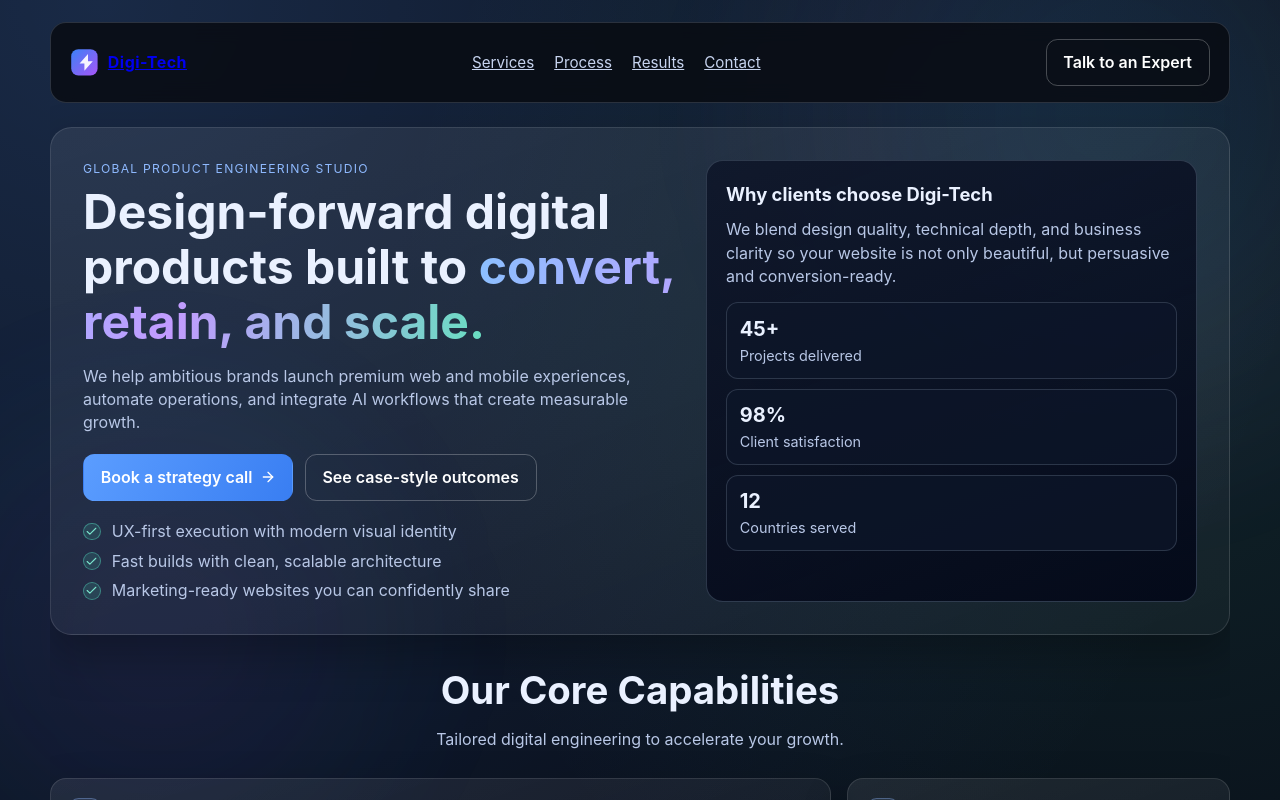
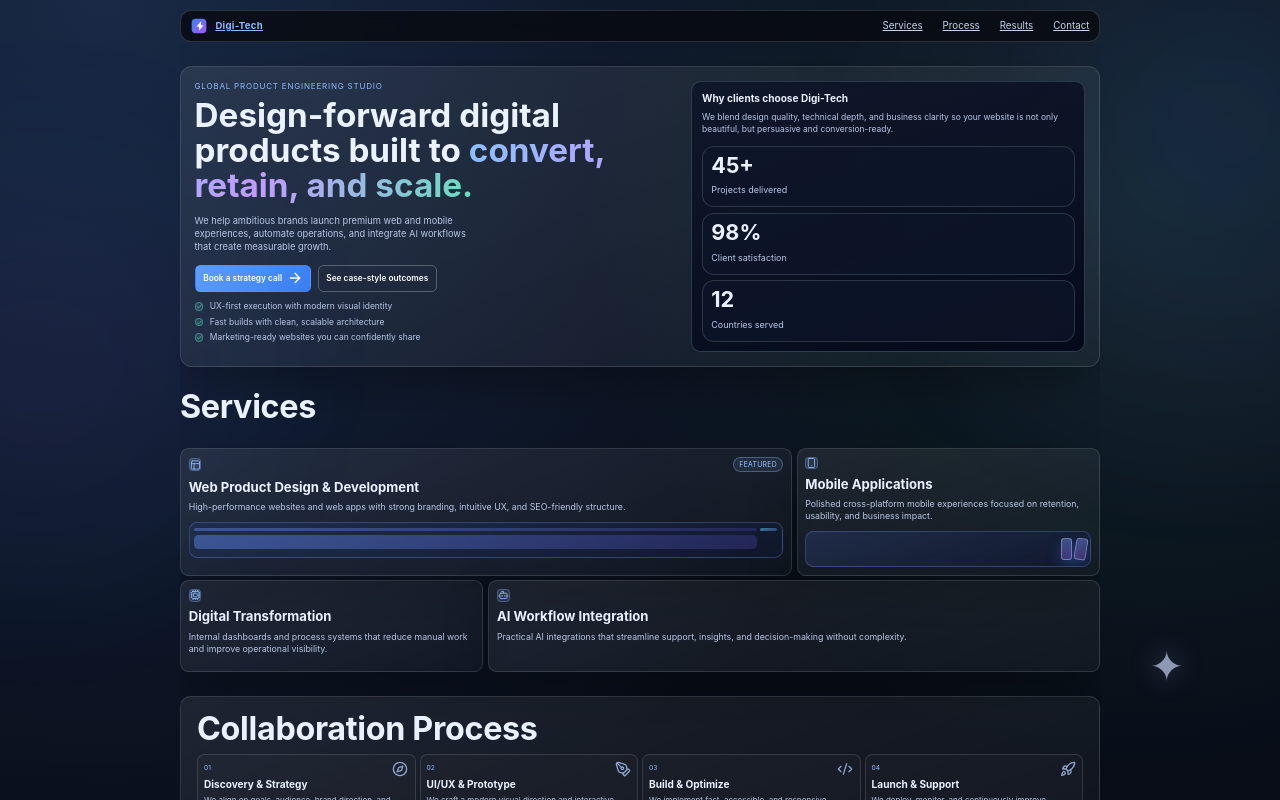
Before and after one commit to AsmaaShehataa/Digi-Tech, a React (Vite) app in the folder client/: page / in a window 1280 px wide. Shown: the top 800 px of the page. Built offline with nearby package versions, Linux system fonts and the light colour scheme.

Commit message:
feat: match landing page to gemini compact visual
Co-authored-by: Asmaa Shehata <asmaa_shihata@yahoo.com>

```diff
--- a/client/src/App.css
+++ b/client/src/App.css
@@ -42,9 +42,10 @@
 
 /* Public site */
 .public-site {
+  width: min(920px, 100% - 1.6rem);
   gap: 1.5rem;
   position: relative;
-  padding-bottom: 2rem;
+  padding: 0.6rem 0 2.5rem;
 }
 
 .premium-v2 {
@@ -61,21 +62,32 @@
 }
 
 .glow-one {
-  width: 760px;
-  height: 760px;
-  background: radial-gradient(circle, rgba(59, 130, 246, 0.14), rgba(168, 85, 247, 0.06), rgba(8, 10, 16, 0));
-  top: -250px;
-  right: -210px;
+  width: 720px;
+  height: 720px;
+  background: radial-gradient(circle, rgba(82, 123, 255, 0.16), rgba(168, 85, 247, 0.05), rgba(8, 10, 16, 0));
+  top: -220px;
+  right: -300px;
   animation: orbFloat 12s ease-in-out infinite;
 }
 
 .glow-two {
-  width: 560px;
-  height: 560px;
+  width: 520px;
+  height: 520px;
   background: radial-gradient(circle, rgba(168, 85, 247, 0.1), rgba(59, 130, 246, 0.05), rgba(8, 10, 16, 0));
-  bottom: -130px;
-  left: -120px;
+  top: 120px;
+  left: -220px;
   animation: orbFloat 14s ease-in-out infinite reverse;
+}
+
+.floating-star {
+  position: fixed;
+  right: 7.5vw;
+  bottom: 14vh;
+  color: rgba(210, 220, 255, 0.65);
+  font-size: 2.6rem;
+  line-height: 1;
+  text-shadow: 0 0 28px rgba(183, 197, 255, 0.4);
+  z-index: -1;
 }
 
 @keyframes orbFloat {
@@ -96,11 +108,16 @@
   align-items: center;
   justify-content: space-between;
   gap: 1.2rem;
-  padding: 1rem 1.2rem;
-  border-radius: 1rem;
+  padding: 0.45rem 0.6rem;
+  border-radius: 0.7rem;
   border: 1px solid rgba(148, 163, 184, 0.24);
   background: rgba(8, 10, 16, 0.82);
   backdrop-filter: blur(10px);
+}
+
+.marketing-nav .brand-mark {
+  font-size: 0.6rem;
+  color: #8fbaff;
 }
 
 .brand-mark {
@@ -112,8 +129,8 @@
 }
 
 .brand-logo {
-  width: 1.8rem;
-  height: 1.8rem;
+  width: 1rem;
+  height: 1rem;
   display: inline-flex;
 }
 
@@ -129,7 +146,7 @@
 
 .marketing-nav nav a {
   color: #c7d4ef;
-  font-size: 0.95rem;
+  font-size: 0.61rem;
 }
 
 .marketing-nav nav a:hover {
@@ -137,29 +154,37 @@
 }
 
 .nav-cta {
-  white-space: nowrap;
+  display: none;
+}
+
+.public-site .button {
+  padding: 0.28rem 0.48rem;
+  border-radius: 0.34rem;
+  font-size: 0.52rem;
+  line-height: 1.1;
+  gap: 0.28rem;
 }
 
 .hero.premium {
   display: grid;
   grid-template-columns: 1.1fr 0.9fr;
-  gap: 1.4rem;
-  padding: 2rem;
-  border-radius: 1.35rem;
+  gap: 0.95rem;
+  padding: 0.85rem;
+  border-radius: 0.75rem;
 }
 
 .eyebrow {
   margin: 0;
   text-transform: uppercase;
-  font-size: 0.76rem;
+  font-size: 0.5rem;
   letter-spacing: 0.1em;
   color: #8fbaff;
 }
 
 h1 {
   margin: 0.35rem 0 0.8rem;
-  font-size: clamp(1.85rem, 4.2vw, 3rem);
-  line-height: 1.15;
+  font-size: clamp(1.2rem, 2.6vw, 2.2rem);
+  line-height: 1.05;
 }
 
 .hero-emphasis {
@@ -171,35 +196,38 @@ h1 {
 
 .lead {
   color: #b8c7e6;
-  max-width: 60ch;
+  max-width: 48ch;
+  font-size: 0.58rem;
+  line-height: 1.4;
 }
 
 .hero-actions {
-  margin-top: 1.2rem;
+  margin-top: 0.65rem;
   display: flex;
-  gap: 0.7rem;
+  gap: 0.4rem;
   flex-wrap: wrap;
 }
 
 .hero-points {
   list-style: none;
-  margin: 1.2rem 0 0;
+  margin: 0.55rem 0 0;
   padding: 0;
   display: grid;
-  gap: 0.4rem;
+  gap: 0.2rem;
 }
 
 .hero-points li {
   position: relative;
   color: #b8c7e6;
-  padding-left: 1.8rem;
+  padding-left: 0.95rem;
   display: flex;
   align-items: center;
+  font-size: 0.53rem;
 }
 
 .point-icon {
-  width: 1.1rem;
-  height: 1.1rem;
+  width: 0.55rem;
+  height: 0.55rem;
   border-radius: 999px;
   background: rgba(83, 217, 188, 0.14);
   border: 1px solid rgba(83, 217, 188, 0.45);
@@ -213,9 +241,9 @@ h1 {
 
 .hero-highlight {
   border: 1px solid rgba(71, 85, 105, 0.6);
-  border-radius: 1.05rem;
+  border-radius: 0.6rem;
   background: linear-gradient(160deg, rgba(15, 23, 42, 0.9), rgba(2, 6, 23, 0.85));
-  padding: 1.2rem;
+  padding: 0.6rem;
 }
 
 .hero-highlight strong {
@@ -228,22 +256,24 @@ h1 {
 
 .hero-highlight h3 {
   margin: 0;
-  font-size: 1.15rem;
+  font-size: 0.63rem;
 }
 
 .hero-highlight p {
-  margin: 0.7rem 0 0;
+  margin: 0.42rem 0 0;
   color: #b8c7e6;
+  font-size: 0.53rem;
+  line-height: 1.4;
 }
 
 .mini-stats {
-  margin-top: 0.9rem;
+  margin-top: 0.6rem;
   display: grid;
-  gap: 0.6rem;
+  gap: 0.35rem;
 }
 
 .mini-stats > div {
-  padding: 0.7rem 0.8rem;
+  padding: 0.43rem 0.52rem;
   border: 1px solid rgba(71, 85, 105, 0.55);
   border-radius: 0.75rem;
   background: rgba(15, 23, 42, 0.72);
@@ -251,39 +281,32 @@ h1 {
 
 .mini-stats strong {
   display: block;
-  font-size: 1.25rem;
+  font-size: 1.35rem;
+  line-height: 1.05;
 }
 
 .mini-stats span {
   color: #b8c7e6;
-  font-size: 0.9rem;
+  font-size: 0.56rem;
 }
 
-.section-header {
-  text-align: center;
-  padding: 0.2rem 0;
-}
-
-.section-header h2 {
+.section-label {
   margin: 0;
-  font-size: clamp(1.6rem, 3vw, 2.4rem);
-}
-
-.section-header p {
-  margin: 0.6rem auto 0;
-  color: #b8c7e6;
-  max-width: 60ch;
+  font-size: 2.02rem;
+  line-height: 1.02;
+  letter-spacing: -0.01em;
 }
 
 .cards {
   display: grid;
-  gap: 1rem;
+  gap: 0.3rem;
   grid-template-columns: repeat(3, minmax(0, 1fr));
 }
 
 .cards article {
-  padding: 1.15rem;
+  padding: 0.48rem;
   transition: transform 0.2s ease, border-color 0.2s ease;
+  border-radius: 0.55rem;
 }
 
 .cards article:hover {
@@ -303,26 +326,26 @@ h1 {
   display: flex;
   justify-content: space-between;
   align-items: center;
-  margin-bottom: 0.5rem;
+  margin-bottom: 0.32rem;
 }
 
 .service-icon {
-  width: 2rem;
-  height: 2rem;
+  width: 0.8rem;
+  height: 0.8rem;
   display: inline-flex;
   align-items: center;
   justify-content: center;
-  border-radius: 0.6rem;
+  border-radius: 0.25rem;
   color: #8fbaff;
   border: 1px solid rgba(143, 186, 255, 0.35);
   background: rgba(143, 186, 255, 0.1);
 }
 
 .service-badge {
-  font-size: 0.74rem;
+  font-size: 0.43rem;
   letter-spacing: 0.04em;
   text-transform: uppercase;
-  padding: 0.18rem 0.45rem;
+  padding: 0.12rem 0.32rem;
   border-radius: 999px;
   color: #9ec7ff;
   border: 1px solid rgba(143, 186, 255, 0.35);
@@ -331,38 +354,97 @@ h1 {
 
 .cards h2 {
   margin: 0;
-  font-size: 1.08rem;
+  font-size: 0.82rem;
 }
 
 .cards p {
-  margin-top: 0.55rem;
+  margin-top: 0.3rem;
   color: #b8c7e6;
+  font-size: 0.55rem;
+  line-height: 1.35;
+}
+
+.service-visual {
+  margin-top: 0.45rem;
+  border-radius: 0.52rem;
+  border: 1px solid rgba(123, 153, 230, 0.3);
+  background: linear-gradient(160deg, rgba(33, 46, 77, 0.9), rgba(16, 24, 46, 0.75));
+  min-height: 2.25rem;
+  position: relative;
+  overflow: hidden;
+}
+
+.dashboard-visual {
+  display: grid;
+  grid-template-columns: 1fr auto;
+  gap: 0.24rem;
+  padding: 0.3rem;
+}
+
+.screen-card {
+  display: block;
+  border-radius: 0.28rem;
+  background: linear-gradient(140deg, rgba(100, 146, 255, 0.42), rgba(106, 86, 251, 0.2));
+}
+
+.screen-card.secondary {
+  height: 0.9rem;
+}
+
+.screen-chip {
+  width: 1.05rem;
+  border-radius: 0.28rem;
+  background: linear-gradient(160deg, rgba(103, 213, 255, 0.5), rgba(100, 146, 255, 0.35));
+}
+
+.mobile-visual {
+  display: flex;
+  align-items: center;
+  justify-content: flex-end;
+  gap: 0.16rem;
+  padding: 0.24rem;
+}
+
+.phone {
+  width: 0.72rem;
+  height: 1.35rem;
+  border-radius: 0.2rem;
+  border: 1px solid rgba(189, 206, 255, 0.42);
+  background: linear-gradient(160deg, rgba(118, 152, 255, 0.44), rgba(171, 95, 250, 0.32));
+  box-shadow: 0 6px 14px rgba(59, 130, 246, 0.35);
+}
+
+.phone.two {
+  transform: rotate(9deg);
 }
 
 .process-panel,
 .results-panel,
 .contact-panel {
-  padding: 1.2rem;
+  padding: 0.66rem;
+  border-radius: 0.65rem;
 }
 
 .process-panel h2,
 .results-panel h2,
 .contact-panel h2 {
   margin: 0;
-  font-size: clamp(1.35rem, 2.8vw, 2rem);
+  font-size: 2.02rem;
+  line-height: 1.02;
+  letter-spacing: -0.01em;
 }
 
 .process-grid {
-  margin-top: 0.9rem;
+  margin-top: 0.5rem;
   display: grid;
-  gap: 0.7rem;
+  gap: 0.25rem;
   grid-template-columns: repeat(4, minmax(0, 1fr));
 }
 
 .process-grid article {
   border: 1px solid rgba(255, 255, 255, 0.13);
-  border-radius: 0.75rem;
-  padding: 0.85rem;
+  border-radius: 0.45rem;
+  padding: 0.38rem;
   background: rgba(255, 255, 255, 0.02);
 }
 
@@ -374,9 +456,9 @@ h1 {
 
 .process-grid span {
   display: inline-block;
-  font-size: 0.78rem;
+  font-size: 0.42rem;
   color: #8fbaff;
-  margin-bottom: 0.45rem;
+  margin-bottom: 0.2rem;
 }
 
 .step-head svg {
@@ -385,31 +467,34 @@ h1 {
 
 .process-grid h3 {
   margin: 0;
-  font-size: 1rem;
+  font-size: 0.63rem;
 }
 
 .process-grid p {
-  margin-top: 0.45rem;
+  margin-top: 0.2rem;
   color: #b8c7e6;
-  font-size: 0.92rem;
+  font-size: 0.5rem;
+  line-height: 1.35;
 }
 
 .results-copy {
-  margin-top: 0.75rem;
+  margin-top: 0.4rem;
   color: #b8c7e6;
   max-width: 70ch;
+  font-size: 0.55rem;
+  line-height: 1.4;
 }
 
 .results-graph {
-  margin-top: 1rem;
+  margin-top: 0.48rem;
   display: grid;
-  gap: 0.7rem;
+  gap: 0.28rem;
 }
 
 .results-graph article {
   border: 1px solid rgba(255, 255, 255, 0.12);
-  border-radius: 0.75rem;
-  padding: 0.75rem;
+  border-radius: 0.38rem;
+  padding: 0.34rem;
   background: rgba(255, 255, 255, 0.02);
 }
 
@@ -417,17 +502,17 @@ h1 {
   display: flex;
   justify-content: space-between;
   align-items: baseline;
-  margin-bottom: 0.45rem;
+  margin-bottom: 0.2rem;
   color: #cfe0ff;
-  font-size: 0.9rem;
+  font-size: 0.48rem;
 }
 
 .graph-label strong {
-  font-size: 0.95rem;
+  font-size: 0.52rem;
 }
 
 .bar-track {
-  height: 0.62rem;
+  height: 0.2rem;
   border-radius: 999px;
   background: rgba(255, 255, 255, 0.12);
   overflow: hidden;
@@ -487,10 +572,10 @@ h1 {
 }
 
 .form-grid {
-  margin-top: 1rem;
+  margin-top: 0.65rem;
   display: grid;
   grid-template-columns: repeat(2, minmax(0, 1fr));
-  gap: 0.65rem;
+  gap: 0.42rem;
 }
 
 input,
@@ -515,7 +600,7 @@ textarea {
 .marketing-footer {
   text-align: center;
   border-top: 1px solid rgba(148, 163, 184, 0.2);
-  margin-top: 1rem;
+  margin-top: 0.4rem;
   padding: 1.4rem 0 0.2rem;
 }
 
@@ -632,6 +717,10 @@ th {
 }
 
 @media (max-width: 1024px) {
+  .public-site {
+    width: min(96%, 96%);
+  }
+
   .hero.premium {
     grid-template-columns: 1fr;
   }
@@ -665,6 +754,7 @@ th {
   }
 
   .nav-cta {
+    display: inline-flex;
     width: 100%;
     justify-content: center;
   }
@@ -679,7 +769,7 @@ th {
   }
 
   .hero.premium {
-    padding: 1.2rem;
+    padding: 0.95rem;
   }
 
   .process-grid {
--- a/client/src/App.jsx
+++ b/client/src/App.jsx
@@ -53,12 +53,14 @@ const PublicWebsite = () => {
       description:
         "High-performance websites and web apps with strong branding, intuitive UX, and SEO-friendly structure.",
       featured: true,
+      visual: "dashboard",
     },
     {
       icon: Smartphone,
       title: "Mobile Applications",
       description:
         "Polished cross-platform mobile experiences focused on retention, usability, and business impact.",
+      visual: "mobile",
     },
     {
       icon: Cpu,
@@ -139,6 +141,7 @@ const PublicWebsite = () => {
     <main className="site public-site premium-v2">
       <div className="bg-glow glow-one" aria-hidden="true" />
       <div className="bg-glow glow-two" aria-hidden="true" />
+      <div className="floating-star" aria-hidden="true">✦</div>
 
       <header className="marketing-nav">
         <a className="brand-mark" href="/">
@@ -221,10 +224,7 @@ const PublicWebsite = () => {
         </aside>
       </section>
 
-      <section className="section-header" id="services">
-        <h2>Our Core Capabilities</h2>
-        <p>Tailored digital engineering to accelerate your growth.</p>
-      </section>
+      <h2 className="section-label" id="services">Services</h2>
 
       <section className="cards bento-cards">
         {services.map((service, index) => {
@@ -240,13 +240,26 @@ const PublicWebsite = () => {
               </div>
               <h2>{service.title}</h2>
               <p>{service.description}</p>
+              {service.visual === "dashboard" ? (
+                <div className="service-visual dashboard-visual" aria-hidden="true">
+                  <span className="screen-card" />
+                  <span className="screen-chip" />
+                  <span className="screen-card secondary" />
+                </div>
+              ) : null}
+              {service.visual === "mobile" ? (
+                <div className="service-visual mobile-visual" aria-hidden="true">
+                  <span className="phone one" />
+                  <span className="phone two" />
+                </div>
+              ) : null}
             </article>
           );
         })}
       </section>
 
       <section className="panel process-panel" id="process">
-        <h2>Simple, transparent collaboration process</h2>
+        <h2>Collaboration Process</h2>
         <div className="process-grid">
           {processSteps.map((step) => {
             const Icon = step.icon;
```
